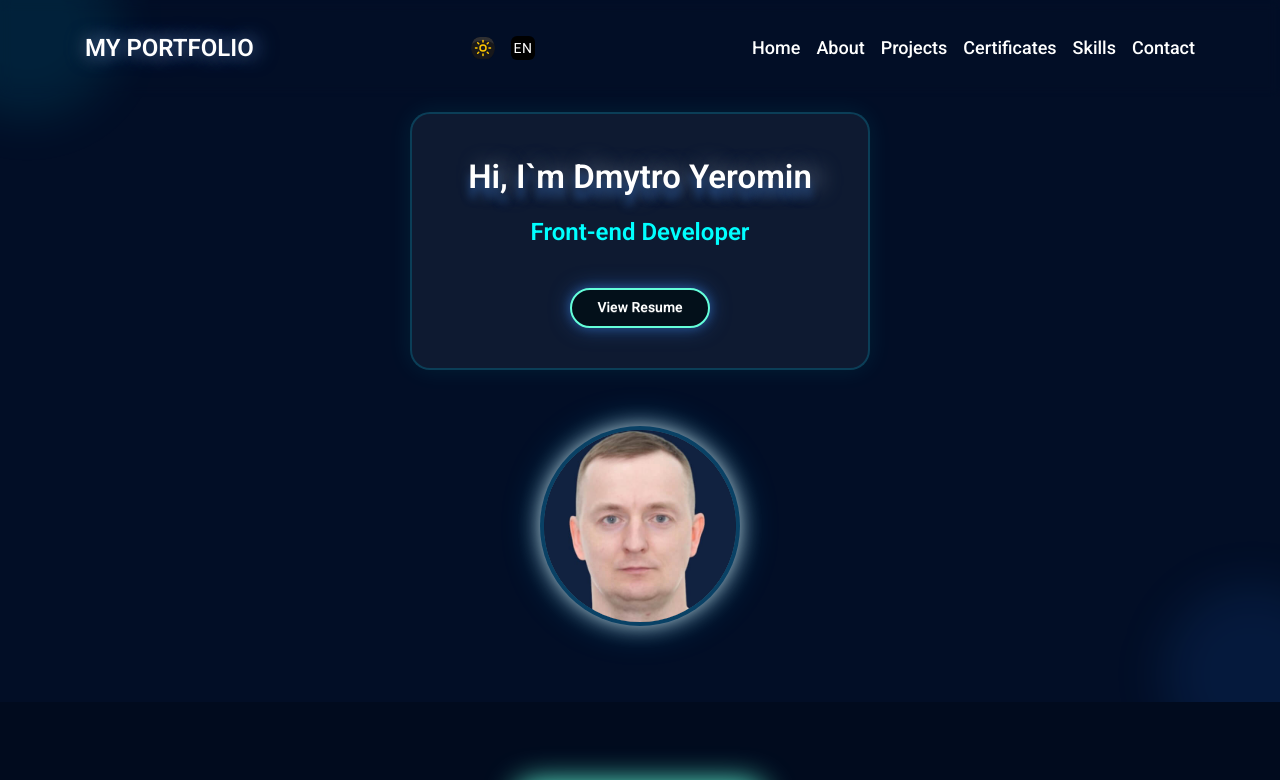
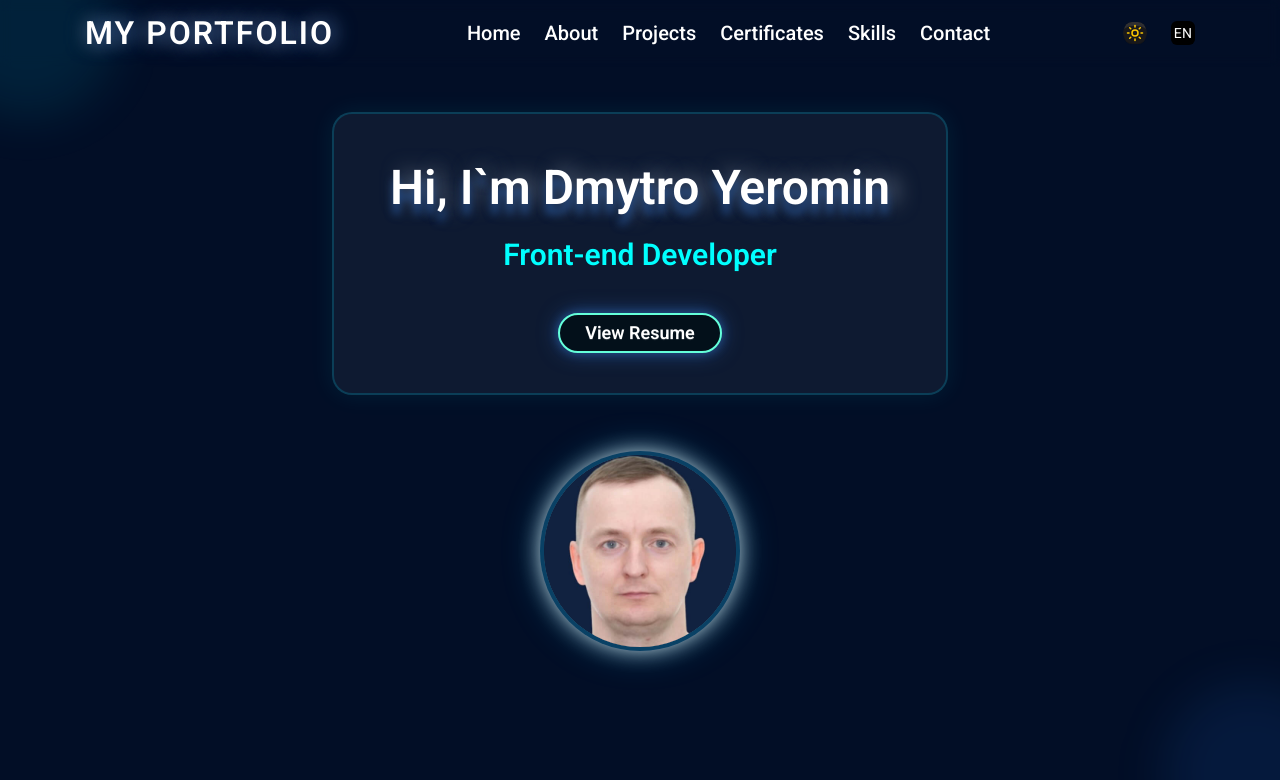
Before and after one commit to Yeromin1/Portfolio, a React (Vite) app: page / in a window 1280 px wide. Shown: the top 780 px of the page. Built offline with nearby package versions, Linux system fonts and the light colour scheme.

Commit message:
header-md-lg

```diff
--- a/src/components/Header/Header.jsx
+++ b/src/components/Header/Header.jsx
@@ -7,12 +7,18 @@ const Header = () => {
   return (
     <header className="fixed top-0 left-0 w-full z-[100] backdrop-blur-[6px]">
       <div className="container flex items-center justify-between py-3">
-        <h2 className=" text-2xl font-semibold text-glow ">MY PORTFOLIO</h2>
-        <div className="flex items-center gap-4">
+        <h2 className=" text-2xl font-semibold text-glow lg:text-[32px] lg:tracking-[2px] ">
+          MY PORTFOLIO
+        </h2>
+
+        <Navigation
+          className="hidden md:flex gap-4 text-base font-medium py-2 lg:text-xl lg:gap-6"
+          buttonClassName="nav "
+        />
+        <div className="flex items-center gap-4 md:gap-6">
           <ThemeController />
           <LanguageSwitcher />
         </div>
-        <Navigation className="hidden md:flex gap-4 text-lg font-medium py-[26px]" />
         <MobileNavigation />
       </div>
     </header>
--- a/src/components/ui/LanguageSwitcher/LanguageSwitcher.jsx
+++ b/src/components/ui/LanguageSwitcher/LanguageSwitcher.jsx
@@ -19,7 +19,7 @@ const LanguageSwitcher = () => {
 
   return (
     <button
-      className="bg-black w-[24px] h-[24px] rounded-md"
+      className="bg-black w-6 h-6 rounded-md md:hover:translate-y-[-2px] md:hover:shadow-[0_0_25px_#64ffda] language"
       onClick={toggleLang}
     >
       <span className="tracking-wide text-sm">{lang.toUpperCase()}</span>
--- a/src/components/ui/ThemeController/ThemeController.jsx
+++ b/src/components/ui/ThemeController/ThemeController.jsx
@@ -23,7 +23,7 @@ const ThemeController = () => {
 
   return (
     <div>
-      <label className="w-[24px] h-[22px]  toggle text-base-content ">
+      <label className="w-6 h-[22px] bg-white/10  toggle text-base-content md:hover:translate-y-[-2px] md:hover:shadow-[0_0_25px_#64ffda] language ">
         {/* <label className="w-[50px] h-7 bg-white/10 toggle text-base-content "></label> */}
         <input
           type="checkbox"
--- a/src/index.css
+++ b/src/index.css
@@ -136,3 +136,17 @@ summary {
     0 0 20px #64ffda,
     0 0 35px #00bfff;
 }
+
+.nav,
+.language {
+  transition: all 300ms ease;
+}
+
+.nav:hover,
+.nav:active {
+  color: #64ffda;
+  text-shadow:
+    0 0 20px #64ffda,
+    0 0 35px #00bfff;
+  transform: translateY(-2px);
+}
--- a/src/pages/HomePage/HomePage.jsx
+++ b/src/pages/HomePage/HomePage.jsx
@@ -8,7 +8,7 @@ const HomePage = () => {
   return (
     <section
       id="home"
-      className="h-screen bg-[#020e26] py-20 relative overflow-hidden md:pt-28 md:h-auto"
+      className="h-screen bg-[#020e26] py-20 relative overflow-hidden md:pt-20 lg:pt-28"
     >
       <div className="container grid gap-[60px] justify-items-center">
         {/* BACKGROUND ANIMATION */}
@@ -28,13 +28,13 @@ const HomePage = () => {
         <Motion delay={0}>
           <div className="bg-white/5 border-2 border-cyan-400/20 rounded-[20px] p-10 shadow-[0_0_25px_rgba(0,255,255,0.08)] md:px-14 md:py-10 ">
             <Motion delay={0.1}>
-              <h1 className="title-shadow font-semibold text-center text-2xl mb-[15px] whitespace-nowrap md:text-[33px] md:leading-[1.41]">
+              <h1 className="title-shadow font-semibold text-center text-2xl mb-[15px] whitespace-nowrap md:text-[33px] md:leading-[1.41] md:text-4xl lg:text-5xl">
                 Hi, I`m Dmytro Yeromin
               </h1>
             </Motion>
 
             <Motion delay={0.3}>
-              <p className="font-medium text-center text-lg text-[#00ffff] mb-10 md:font-semibold md:text-2xl">
+              <p className="font-medium text-center text-lg text-[#00ffff] mb-10 md:font-semibold md:text-2xl lg:text-3xl">
                 Front-end Developer
               </p>
             </Motion>
@@ -45,7 +45,7 @@ const HomePage = () => {
                   href="https://drive.google.com/file/d/1h4-qouIQ6R3Qy-SPucQKDTiGifpGJXNj/view?usp=drive_link"
                   target="_blank"
                   rel="noreferrer"
-                  className="btn px-[25px] py-[10px] animate-[glowPulse_2.5s_ease-in-out_infinite]"
+                  className="btn px-[25px] py-[10px] animate-[glowPulse_2.5s_ease-in-out_infinite] md:text-base lg:text-lg"
                 >
                   View Resume
                 </a>
```
